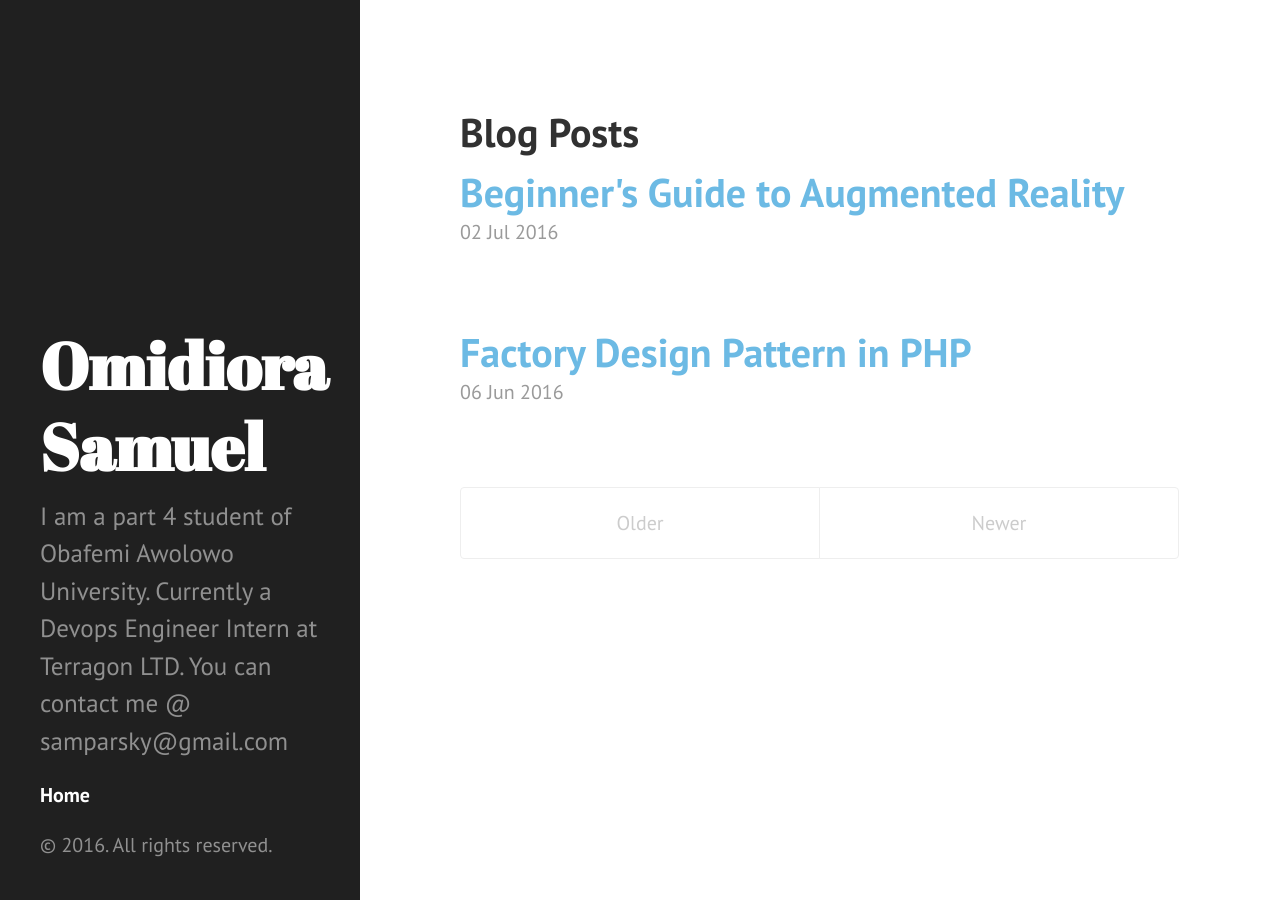
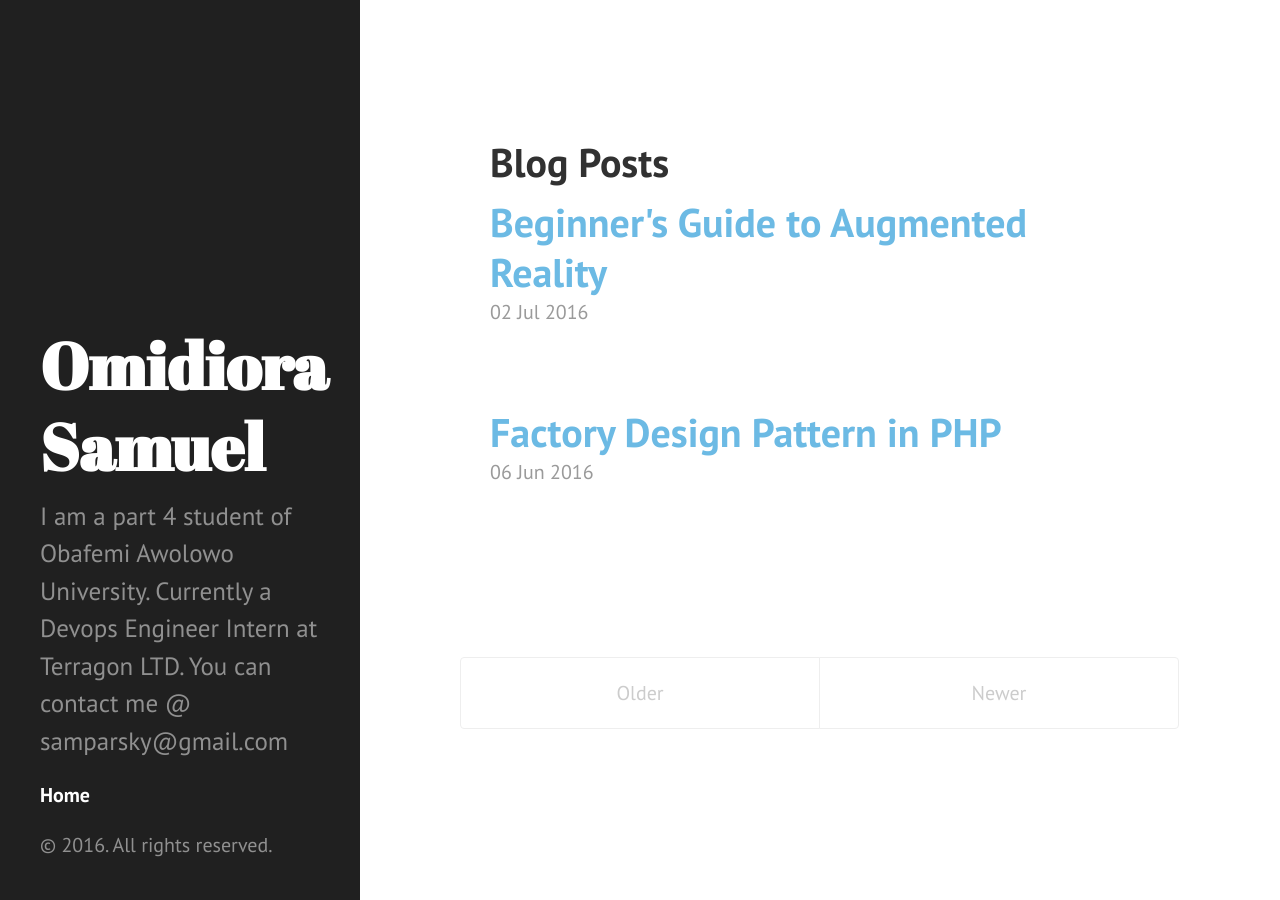
Before and after one commit to samparsky/samparsky.github.io, a Jekyll site: the page built from index.html, in a window 1280 px wide. Built offline with Jekyll 4.4.1, drawn with Linux system fonts in a browser that asks for light colours; the list of posts is cut into pages by our own code.

Commit message:
Update index.html

```diff
--- a/index.html
+++ b/index.html
@@ -3,7 +3,7 @@ layout: default
 title: Home
 ---
 
-<div class="posts">
+<div class="posts" style="padding:30px">
   <h1>Blog Posts</h1>
   {% for post in paginator.posts %}
   <div class="post">
```
